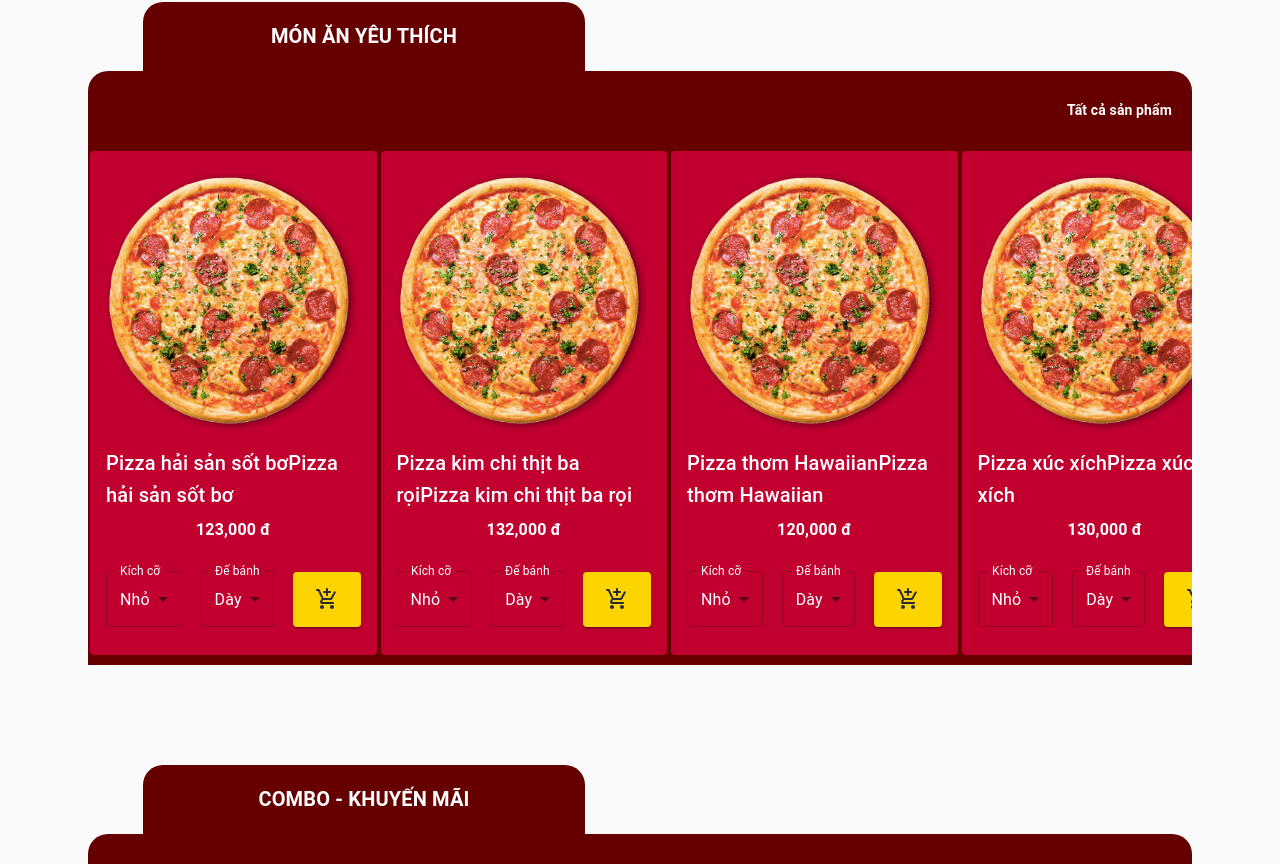
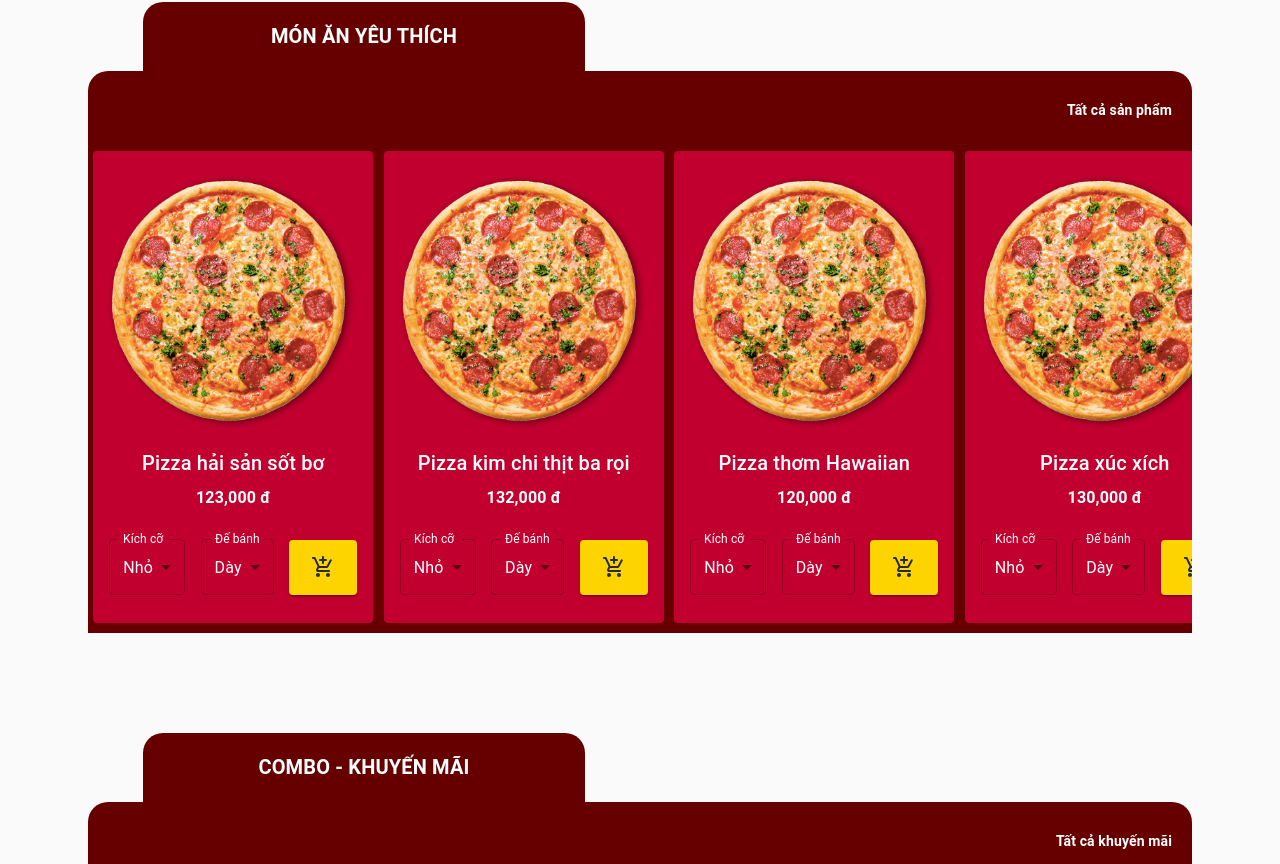
Before and after one commit to ndhungw/pizza-online, a React (Create React App) app: page / in a window 1280 px wide. Shown: the part 612-1476 px from the top of the page. Built offline with nearby package versions, Linux system fonts and the light colour scheme; a web font is replaced by a local one.

Commit message:
fix pizza name is doubled on home page

```diff
--- a/src/components/HomePage/PizzaList.js
+++ b/src/components/HomePage/PizzaList.js
@@ -31,14 +31,14 @@ const useStyles = makeStyles((theme) => ({
   root: {
     display: "flex",
     flexDirection: "column",
-    width: "100%"
+    width: "100%",
   },
   listContainer: {
     display: "flex",
     overflow: "hidden",
     width: "100%",
     minHeight:
-      typeof window !== "undefined" ? (window.innerHeight * 2) / 5 + 100 : 400
+      typeof window !== "undefined" ? (window.innerHeight * 2) / 5 + 100 : 400,
   },
   gridList: {
     width: "100%",
@@ -46,7 +46,7 @@ const useStyles = makeStyles((theme) => ({
     flexWrap: "nowrap",
     overflow: "auto",
     paddingBottom: 10,
-    backgroundColor: backgroundColorT
+    backgroundColor: backgroundColorT,
   },
   //////
   card: {
@@ -92,8 +92,8 @@ const useStyles = makeStyles((theme) => ({
   linkEffect: {
     textDecoration: "none",
     color: "#fff",
-    fontWeight: 'bold',
-    marginRight:20,
+    fontWeight: "bold",
+    marginRight: 20,
     fontSize: 14,
 
     transition: theme.transitions.create(["color", "transform"], {
@@ -104,8 +104,8 @@ const useStyles = makeStyles((theme) => ({
     },
     "&.active": {
       color: "#f3d438",
-    }
-  }
+    },
+  },
 }));
 
 function SimpleSelect(props) {
@@ -176,7 +176,6 @@ function PizzaCard({ name, price }) {
           <NavLink to={`/pizza-detail`} className={classes.name}>
             {name}
           </NavLink>
-          {name}
         </Typography>
         <Typography gutterBottom className={classes.price}>
           {price},000 đ
@@ -221,7 +220,7 @@ export default function PizzaList(props) {
           alignItems: "center",
           justifyContent: "center",
           marginLeft: "5%",
-          width: window.innerWidth<window.innerHeight?"80%":"40%",
+          width: window.innerWidth < window.innerHeight ? "80%" : "40%",
           borderTopLeftRadius: 20,
           borderTopRightRadius: 20,
         }}
@@ -239,17 +238,29 @@ export default function PizzaList(props) {
           alignItems: "center",
           justifyContent: "flex-end",
           width: "100%",
-          borderTopLeftRadius:20,
-          borderTopRightRadius:20
+          borderTopLeftRadius: 20,
+          borderTopRightRadius: 20,
         }}
       >
         <ButtonBase href="/menu">
-          <Typography color="inherit" className={classes.linkEffect}>Tất cả sản phẩm</Typography>
+          <Typography color="inherit" className={classes.linkEffect}>
+            Tất cả sản phẩm
+          </Typography>
         </ButtonBase>
       </div>
       <div className={classes.listContainer}>
-        <div style={{height:'94%',width:window.innerWidth<window.innerHeight?1:2,backgroundColor:backgroundColorT}} />
-        <GridList className={classes.gridList} cols={window.innerWidth<window.innerHeight?1.1:3.8} cellHeight="auto">
+        <div
+          style={{
+            height: "94%",
+            width: window.innerWidth < window.innerHeight ? 1 : 2,
+            backgroundColor: backgroundColorT,
+          }}
+        />
+        <GridList
+          className={classes.gridList}
+          cols={window.innerWidth < window.innerHeight ? 1.1 : 3.8}
+          cellHeight="auto"
+        >
           {itemList.map((tile) => (
             <GridListTile
               style={{
@@ -263,7 +274,13 @@ export default function PizzaList(props) {
             </GridListTile>
           ))}
         </GridList>
-        <div style={{height:'94%',width:window.innerWidth<window.innerHeight?1:2,backgroundColor:backgroundColorT}} />
+        <div
+          style={{
+            height: "94%",
+            width: window.innerWidth < window.innerHeight ? 1 : 2,
+            backgroundColor: backgroundColorT,
+          }}
+        />
       </div>
     </div>
   );
```
